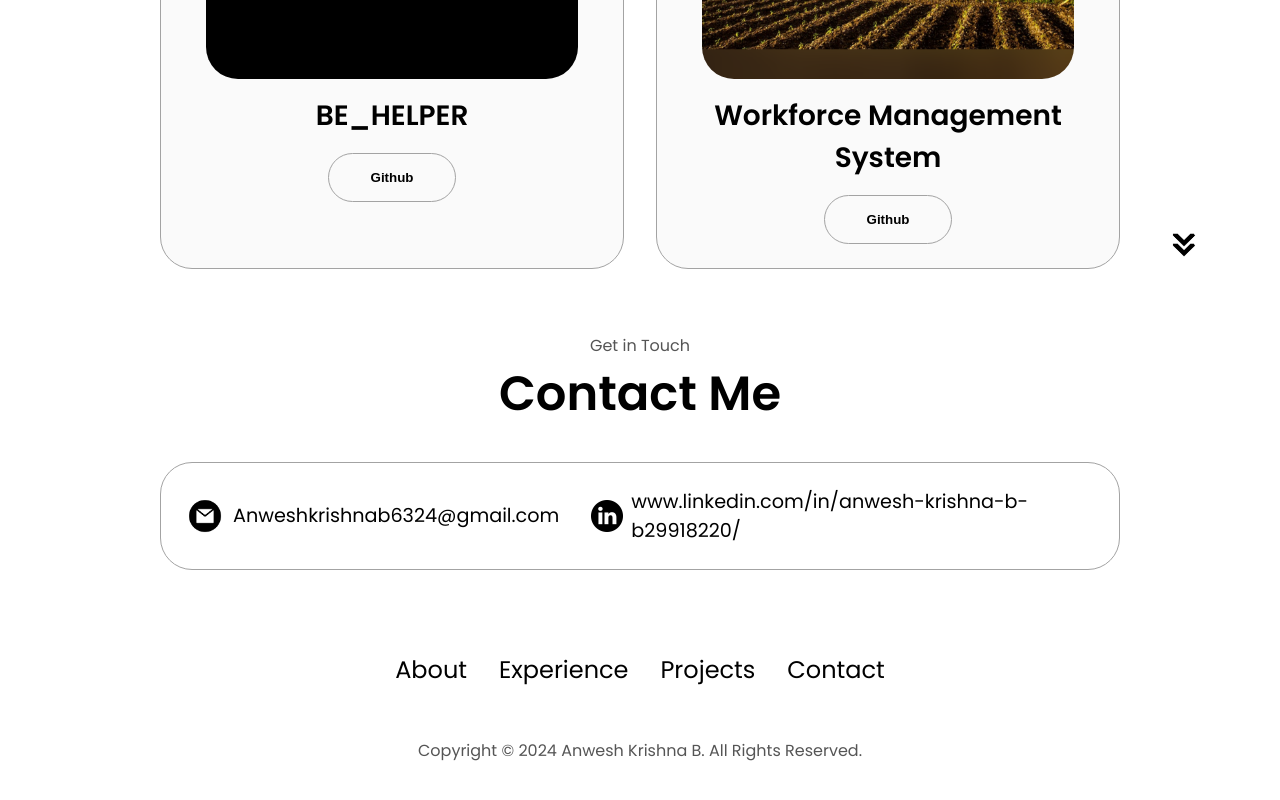
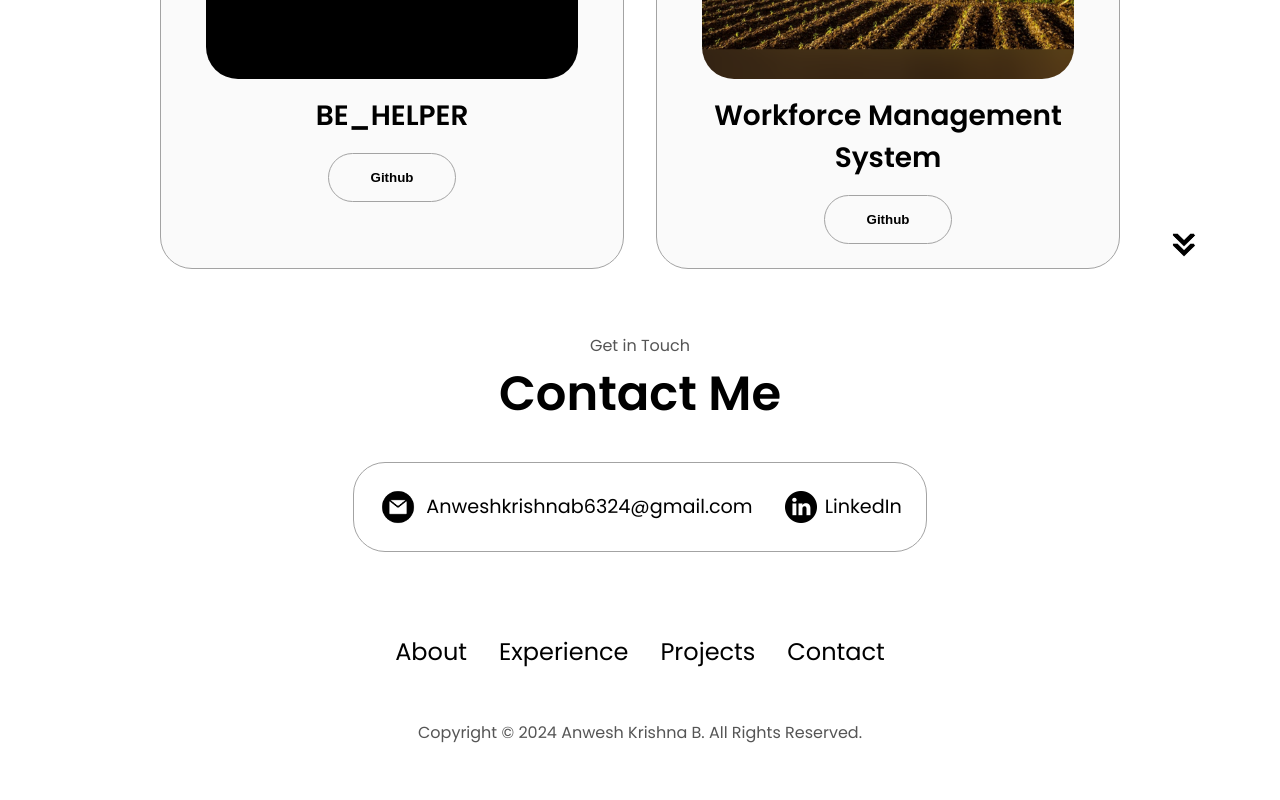
Before and after one commit to Anwesh003/Anwesh003.github.io, a plain HTML site: page index.html in a window 1280 px wide. Shown: the part 3143-3943 px from the top of the page. Drawn offline with Linux system fonts and the light colour scheme.

Commit message:
Initial commit

```diff
--- a/index.html
+++ b/index.html
@@ -400,7 +400,7 @@
             alt="LinkedIn icon"
             class="icon contact-icon"
           />
-          <p><a href="https://www.linkedin.com/in/anwesh-krishna-b-b29918220/">www.linkedin.com/in/anwesh-krishna-b-b29918220/</a></p>
+          <p><a href="https://www.linkedin.com/in/anwesh-krishna-b-b29918220/">LinkedIn</a></p>
         </div>
       </div>
     </section>
```
